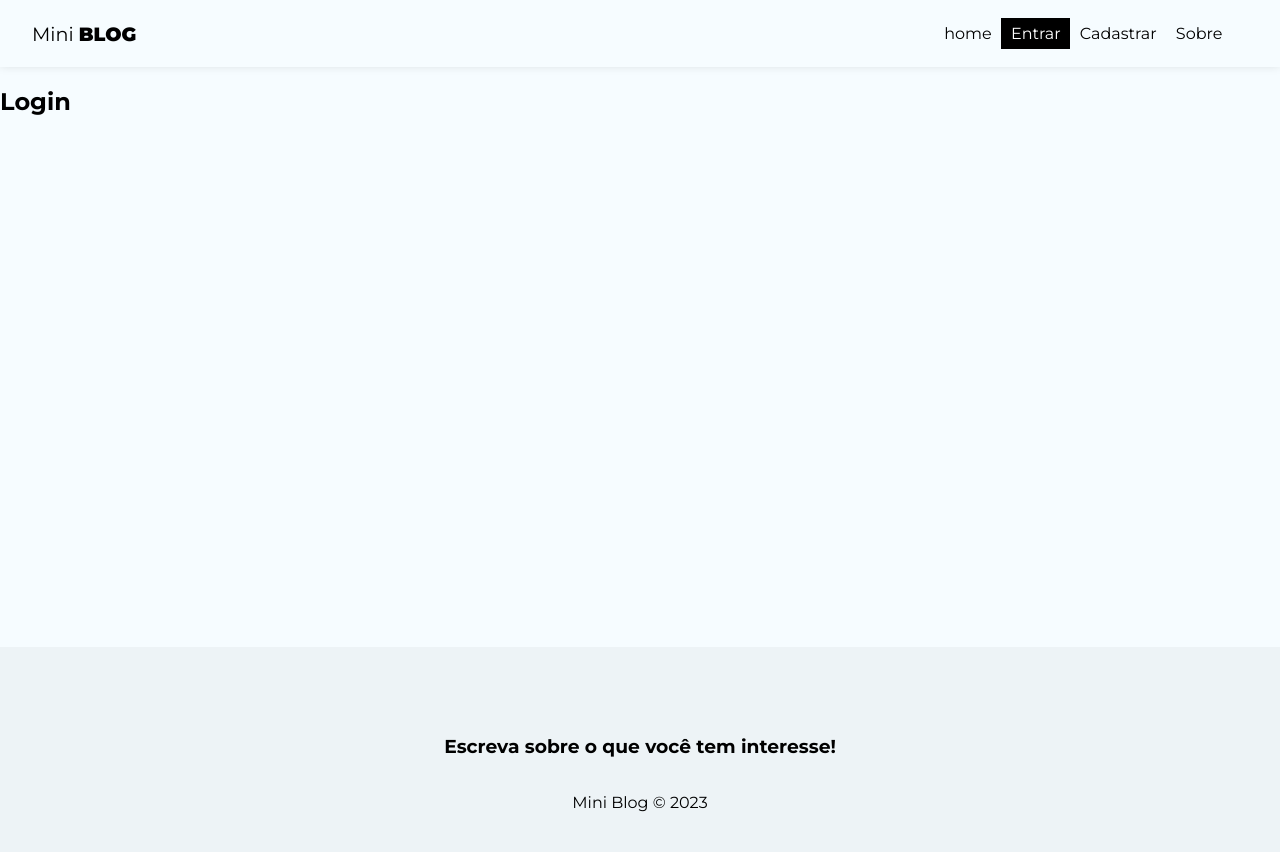
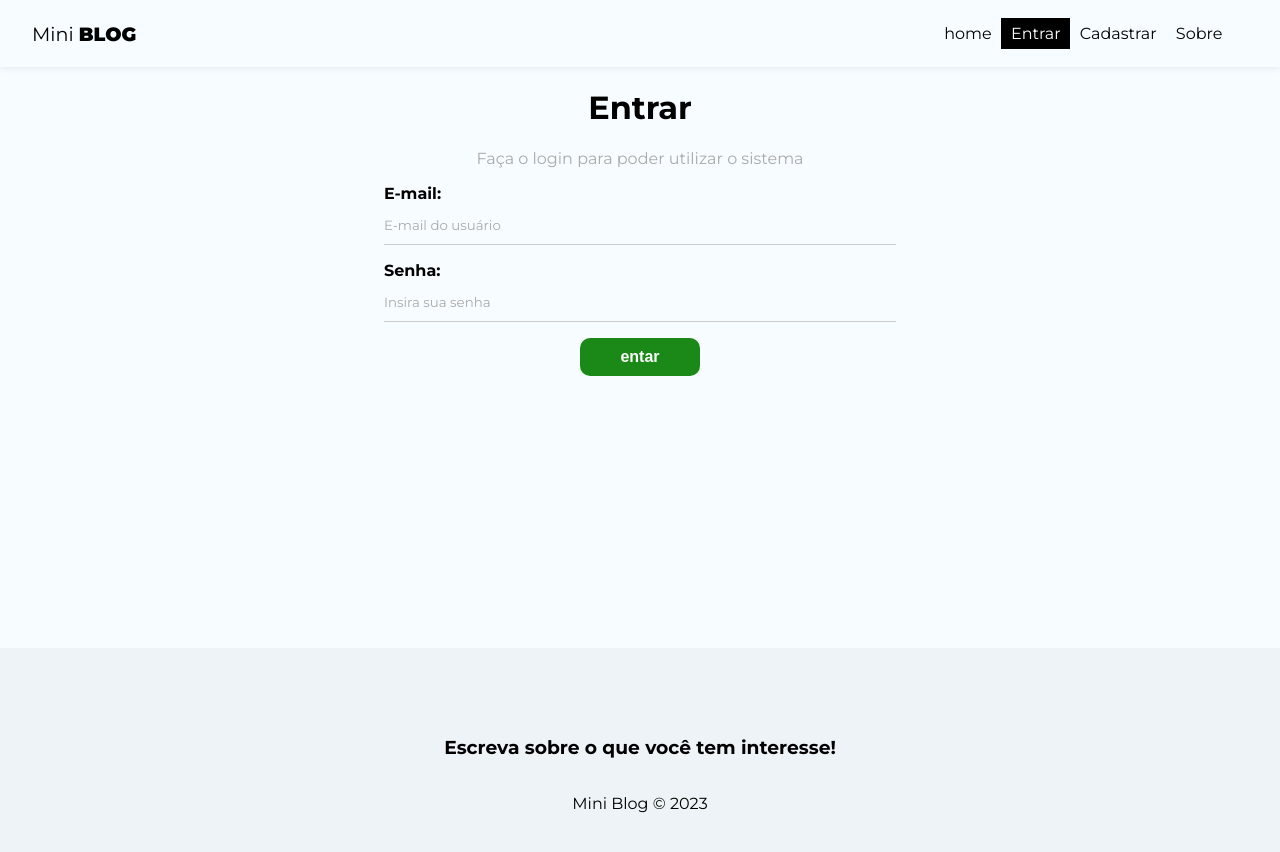
Before and after one commit to brunofelipehp/miniblog, a React (Create React App) app: page /login in a window 1280 px wide. Shown: the top 852 px of the page. Built offline with nearby package versions, Linux system fonts and the light colour scheme; no server answers.

Commit message:
creating login page and user authentication

```diff
--- a/src/App.js
+++ b/src/App.js
@@ -1,4 +1,5 @@
 import { BrowserRouter, Routes, Route, Navigate } from "react-router-dom";
+import { onAuthStateChanged } from "firebase/auth";
 
 import { AuthProvider } from "./context/AuthContext";
 
@@ -11,19 +12,52 @@
 import { Register } from "./pages/Register/Register";
 
 import "./App.css";
+import { useEffect, useState } from "react";
+import { useAuthentication } from "./hooks/useAuthentication";
+import { CreatePost } from "./pages/CreatePost/CreatePost";
+import { Dashboard } from "./pages/Dashboard/Dashboard";
 
 function App() {
+  const [user, setUser] = useState(undefined);
+  const { auth } = useAuthentication();
+
+  const loadingUser = user === undefined;
+
+  useEffect(() => {
+    onAuthStateChanged(auth, (user) => {
+      setUser(user);
+    });
+  }, [auth]);
+
+  if (loadingUser) {
+    return <p>Carengando...</p>;
+  }
+
   return (
     <div className="App">
-      <AuthProvider>
+      <AuthProvider value={{ user }}>
         <BrowserRouter>
           <Navbar />
           <div className="container">
             <Routes>
               <Route path="/" element={<Home />} />
               <Route path="/about" element={<About />} />
-              <Route path="/login" element={<Login />} />
-              <Route path="/register" element={<Register />} />
+              <Route
+                path="/login"
+                element={!user ? <Login /> : <Navigate to="/" />}
+              />
+              <Route
+                path="/register"
+                element={!user ? <Register /> : <Navigate to="/" />}
+              />
+              <Route
+                path="/posts/create"
+                element={user ? <CreatePost /> : <Navigate to="/login" />}
+              />
+              <Route
+                path="/dashboard"
+                element={user ? <Dashboard /> : <Navigate to="/login" />}
+              />
             </Routes>
           </div>
           <Footer />
--- a/src/components/Navbar.jsx
+++ b/src/components/Navbar.jsx
@@ -1,8 +1,13 @@
 import { NavLink } from "react-router-dom";
 
 import styles from "./Navbar.module.css";
+import { useAuthValue } from "../context/AuthContext";
+import { useAuthentication } from "../hooks/useAuthentication";
 
 export const Navbar = () => {
+  const { user } = useAuthValue();
+  const { logout } = useAuthentication();
+
   return (
     <nav className={styles.navbar}>
       <NavLink to="/" className={styles.brand}>
@@ -17,7 +22,8 @@
             home
           </NavLink>
         </li>
-
+        {!user && (
+          <>
             <li>
               <NavLink
                 to="/login"
@@ -35,6 +41,31 @@
                 Cadastrar
               </NavLink>
             </li>
+          </>
+        )}
+
+        {user && (
+          <>
+            <li>
+              <NavLink
+                to="/posts/create"
+                className={({ isActive }) => (isActive ? styles.active : "")}
+              >
+                Novo post
+              </NavLink>
+            </li>
+
+            <li>
+              <NavLink
+                to="/dashboard"
+                className={({ isActive }) => (isActive ? styles.active : "")}
+              >
+                dashboard
+              </NavLink>
+            </li>
+          </>
+        )}
+
         <li>
           <NavLink
             to="/about"
@@ -43,6 +74,11 @@
             Sobre
           </NavLink>
         </li>
+        {user && (
+          <li>
+            <button onClick={logout}>Sair</button>
+          </li>
+        )}
       </ul>
     </nav>
   );
--- a/src/context/AuthContext.jsx
+++ b/src/context/AuthContext.jsx
@@ -6,6 +6,6 @@
   return <AuthContext.Provider value={value}>{children}</AuthContext.Provider>;
 }
 
-export function useAythValue() {
+export function useAuthValue() {
   return useContext(AuthContext);
 }
--- a/src/hooks/useAuthentication.jsx
+++ b/src/hooks/useAuthentication.jsx
@@ -50,18 +50,49 @@
       console.log(error.message);
       console.log(typeof error.message);
 
-      let systrmErrorMessage;
+      let systemErrorMessage;
 
       if (error.message.includes("Password")) {
-        systrmErrorMessage = "A senha precisa conter pelo menos 6 caracteres";
+        systemErrorMessage = "A senha precisa conter pelo menos 6 caracteres";
       } else if (error.message.includes("email-already")) {
-        systrmErrorMessage = "Email já cadastrado.";
+        systemErrorMessage = "Email já cadastrado.";
       } else {
-        systrmErrorMessage = "Ocorreu erro, por favor tente mais tarde.";
+        systemErrorMessage = "Ocorreu erro, por favor tente mais tarde.";
       }
       setLoading(false);
-      setError(systrmErrorMessage);
+      setError(systemErrorMessage);
     }
+  };
+
+  const login = async (data) => {
+    checkIfIscancelled();
+
+    setLoading(true);
+    setError(false);
+
+    try {
+      await signInWithEmailAndPassword(auth, data.email, data.password);
+      setLoading(false);
+    } catch (error) {
+      let systemErrorMessage;
+
+      if (error.message.includes("user-not-found")) {
+        systemErrorMessage = "Usuario não encontrado.";
+      } else if (error.message.includes("wrong-password")) {
+        systemErrorMessage = "Senha incorreta.";
+      } else {
+        systemErrorMessage = "Ocorreu um erro, por favor tente mais tarde.";
+      }
+
+      setLoading(false);
+      setError(systemErrorMessage);
+    }
+  };
+
+  const logout = () => {
+    checkIfIscancelled();
+
+    signOut(auth);
   };
 
   useEffect(() => {
@@ -73,5 +104,7 @@
     createUser,
     error,
     loading,
+    logout,
+    login,
   };
 };
--- a/src/pages/About/About.jsx
+++ b/src/pages/About/About.jsx
@@ -1,9 +1,20 @@
+import { Link } from "react-router-dom";
+
 import styles from "./About.module.css";
 
 export const About = () => {
   return (
-    <div>
-      <h1>About</h1>
+    <div className={styles.about}>
+      <h2>
+        Sobre o Mni <span>Blog</span>
+      </h2>
+      <p>
+        Este projeto consiste em um blog feitp com react no front-end e firebase
+        no back-end.
+      </p>
+      <Link to="/posts/create" className="btn">
+        Criar post
+      </Link>
     </div>
   );
 };
--- a/src/pages/About/About.module.css
+++ b/src/pages/About/About.module.css
@@ -0,0 +1,17 @@
+.about {
+  text-align: center;
+  display: flex;
+  flex-direction: column;
+  align-items: center;
+}
+
+.about p {
+  color: #aaa;
+  margin-bottom: 2em;
+}
+
+.about a {
+  display: block;
+  margin-top: 15px;
+  padding: 10px 15px;
+}
--- /dev/null
+++ b/src/pages/CreatePost/CreatePost.jsx
@@ -0,0 +1,9 @@
+import styles from "./CreatePost.module.css";
+
+export const CreatePost = () => {
+  return (
+    <div>
+      <h1>CreatePost</h1>
+    </div>
+  );
+};
--- /dev/null
+++ b/src/pages/Dashboard/Dashboard.jsx
@@ -0,0 +1,9 @@
+import styles from "./Dashboard.module.css";
+
+export const Dashboard = () => {
+  return (
+    <div>
+      <h1>Dashboard</h1>
+    </div>
+  );
+};
--- a/src/pages/Login/Login.jsx
+++ b/src/pages/Login/Login.jsx
@@ -1,9 +1,73 @@
+import { useEffect, useState } from "react";
+import { useAuthentication } from "../../hooks/useAuthentication";
+
 import styles from "./Login.module.css";
 
 export const Login = () => {
+  const [email, setEmail] = useState("");
+  const [password, setPassword] = useState("");
+  const [error, setError] = useState("");
+
+  const { login, error: authError, loading } = useAuthentication();
+
+  const handleSubmit = async (e) => {
+    e.preventDefault();
+
+    setError("");
+
+    const user = {
+      email,
+      password,
+    };
+
+    const res = await login(user);
+
+    console.log(user);
+  };
+
+  useEffect(() => {
+    if (authError) {
+      setError(authError);
+    }
+  }, [authError]);
   return (
-    <div>
-      <h2>Login</h2>
+    <div className={styles.login}>
+      <h1>Entrar</h1>
+      <p>Faça o login para poder utilizar o sistema</p>
+
+      <form onSubmit={handleSubmit}>
+        <label htmlFor="email">
+          <span>E-mail:</span>
+          <input
+            type="email"
+            name="email"
+            required
+            placeholder="E-mail do usuário"
+            value={email}
+            onChange={(e) => setEmail(e.target.value)}
+          />
+        </label>
+
+        <label htmlFor="password">
+          <span>Senha:</span>
+          <input
+            type="password"
+            name="password"
+            required
+            placeholder="Insira sua senha"
+            value={password}
+            onChange={(e) => setPassword(e.target.value)}
+          />
+        </label>
+
+        {!loading && <button className="btn">entar</button>}
+        {loading && (
+          <button className="btn" disabled>
+            Aguarde...
+          </button>
+        )}
+        {error && <p className="error">{error}</p>}
+      </form>
     </div>
   );
 };
--- a/src/pages/Login/Login.module.css
+++ b/src/pages/Login/Login.module.css
@@ -0,0 +1,7 @@
+.login {
+  text-align: center;
+}
+
+.login p {
+  color: #aaa;
+}
```
Also changed, not shown: src/pages/CreatePost/CreatePost.module.css (added), src/pages/Dashboard/Dashboard.module.css (added). Lines whose indentation alone changed are shown as unchanged.
